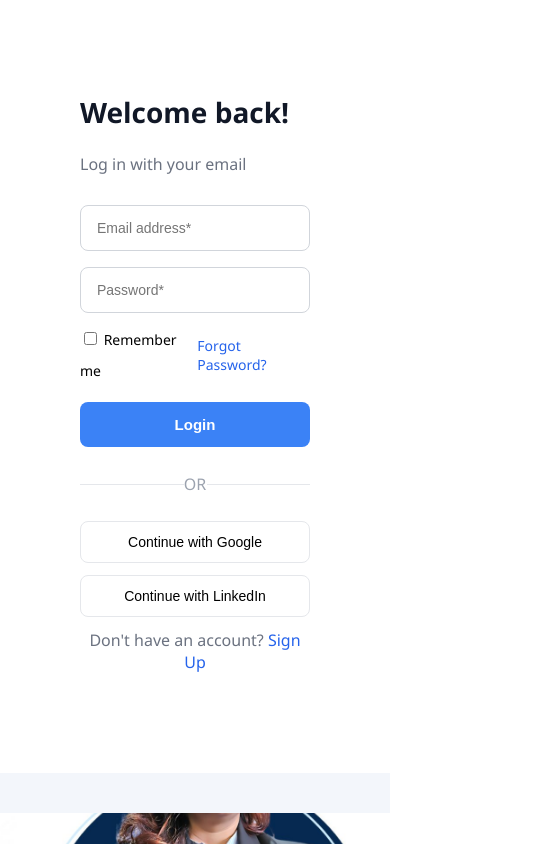
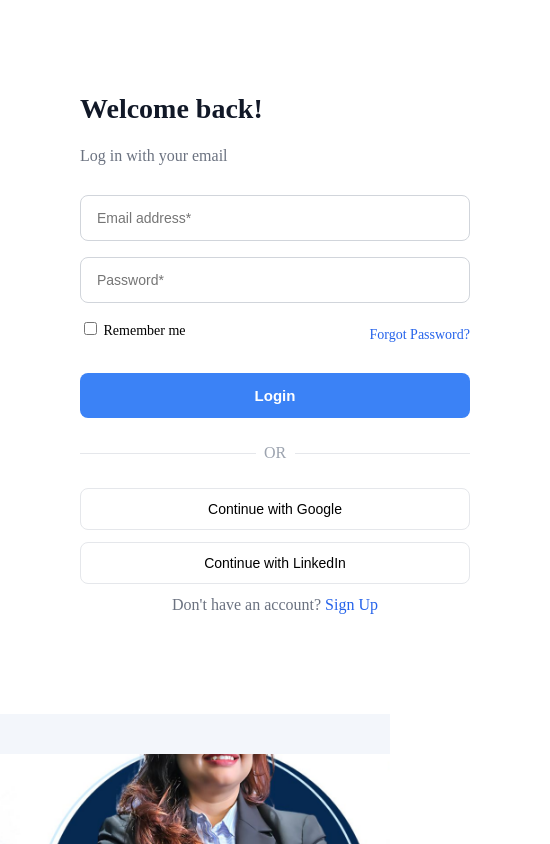
Before and after one commit to jhilik-corpotatesguide/lms, a React (Vite) app: page /dashboard in a window 390 px wide. Shown: the whole page, 550 px wide, since content can reach past the window. Built offline with nearby package versions, Linux system fonts and the light colour scheme.

Commit message:
Creating dashboard

```diff
--- a/src/pages/Dashboard.css
+++ b/src/pages/Dashboard.css
@@ -1,44 +1,38 @@
-/* Reset default browser behavior */
-* {
-  box-sizing: border-box;
+/* ================= DASHBOARD ONLY STYLES ================= */
+
+.dashboard-page {
+  height: 100vh;
 }
 
-/* Clean base styling */
-body {
-  margin: 0;
-  font-family: "Segoe UI", Tahoma, Geneva, Verdana, sans-serif;
-}
-
-/* ================= MAIN CONTAINER ================= */
-.dashboard {
+/* Main layout */
+.dashboard-page .dashboard {
   display: flex;
-  height: 100vh;
+  height: 100%;
   background: #f3f6fb;
 }
 
 /* ================= LEFT PANEL ================= */
-.left-panel {
+
+.dashboard-page .left-panel {
   width: 42%;
-  background: #ffffff;
+  background: white;
   padding: 70px 80px;
   display: flex;
   flex-direction: column;
 }
 
-/* Headings */
-.left-panel h2 {
+.dashboard-page .left-panel h2 {
   font-size: 28px;
   margin-bottom: 6px;
   color: #111827;
 }
 
-.left-panel p {
+.dashboard-page .left-panel p {
   color: #6b7280;
   margin-bottom: 30px;
 }
 
-/* Inputs */
-.left-panel input {
+.dashboard-page .left-panel input {
   padding: 14px 16px;
   border: 1px solid #d1d5db;
   border-radius: 8px;
@@ -46,15 +40,13 @@
   font-size: 14px;
 }
 
-/* Input focus effect */
-.left-panel input:focus {
+.dashboard-page .left-panel input:focus {
   outline: none;
   border-color: #2563eb;
   box-shadow: 0 0 0 3px rgba(37, 99, 235, 0.15);
 }
 
-/* Remember + Forgot row */
-.options {
+.dashboard-page .options {
   display: flex;
   justify-content: space-between;
   align-items: center;
@@ -62,14 +54,12 @@
   margin-bottom: 22px;
 }
 
-/* Blue links */
-.link {
+.dashboard-page .link {
   color: #2563eb;
   cursor: pointer;
 }
 
-/* Login button */
-.login-btn {
+.dashboard-page .login-btn {
   background: #3b82f6;
   color: white;
   border: none;
@@ -81,22 +71,20 @@
   transition: 0.25s;
 }
 
-/* Login hover effect */
-.login-btn:hover {
+.dashboard-page .login-btn:hover {
   background: #2563eb;
   box-shadow: 0 10px 25px rgba(37, 99, 235, 0.35);
 }
 
-/* Divider with lines */
-.divider {
+.dashboard-page .divider {
   text-align: center;
   margin: 26px 0;
   color: #9ca3af;
   position: relative;
 }
 
-.divider::before,
-.divider::after {
+.dashboard-page .divider::before,
+.dashboard-page .divider::after {
   content: "";
   position: absolute;
   top: 50%;
@@ -105,11 +93,10 @@
   background: #e5e7eb;
 }
 
-.divider::before { left: 0; }
-.divider::after { right: 0; }
+.dashboard-page .divider::before { left: 0; }
+.dashboard-page .divider::after { right: 0; }
 
-/* Social buttons */
-.social {
+.dashboard-page .social {
   background: white;
   border: 1px solid #e5e7eb;
   padding: 12px;
@@ -119,27 +106,20 @@
   cursor: pointer;
 }
 
-/* Signup text */
-.signup {
+.dashboard-page .signup {
   margin-top: auto;
   text-align: center;
   color: #6b7280;
 }
 
-.signup span {
+.dashboard-page .signup span {
   color: #2563eb;
   cursor: pointer;
 }
 
 /* ================= RIGHT PANEL ================= */
-.right-panel {
-  width: 58%;
-  position: relative;
-  overflow: hidden;
-}
 
-/* Image fills the entire right side */
-.right-panel {
+.dashboard-page .right-panel {
   width: 58%;
   background-image: url("../assets/image.png");
   background-size: cover;
@@ -148,17 +128,18 @@
 }
 
 /* ================= RESPONSIVE ================= */
+
 @media (max-width: 900px) {
-  .dashboard {
+  .dashboard-page .dashboard {
     flex-direction: column;
   }
 
-  .left-panel,
-  .right-panel {
+  .dashboard-page .left-panel,
+  .dashboard-page .right-panel {
     width: 100%;
   }
 
-  .right-panel {
+  .dashboard-page .right-panel {
     height: 300px;
   }
 }
--- a/src/pages/Dashboard.jsx
+++ b/src/pages/Dashboard.jsx
@@ -1,26 +1,26 @@
-// Import the dashboard styles
+// Import dashboard styles
 import "./Dashboard.css";
 
-// Import the image from assets folder
+// Import the hero image (make sure this file exists in src/assets)
 import hero from "../assets/image.png";
 
 function Dashboard() {
   return (
-    // Main dashboard container
+    // Wrapper to isolate dashboard styles
+    <div className="dashboard-page">
+
+      {/* Main dashboard layout */}
       <div className="dashboard">
 
         {/* ---------------- LEFT SIDE: LOGIN FORM ---------------- */}
         <div className="left-panel">
 
-        {/* Title & subtitle */}
           <h2>Welcome back!</h2>
           <p>Log in with your email</p>
 
-        {/* Input fields */}
           <input type="text" placeholder="Email address*" />
           <input type="password" placeholder="Password*" />
 
-        {/* Remember + Forgot password */}
           <div className="options">
             <label>
               <input type="checkbox" /> Remember me
@@ -28,26 +28,23 @@
             <span className="link">Forgot Password?</span>
           </div>
 
-        {/* Main login button */}
           <button className="login-btn">Login</button>
 
-        {/* Divider */}
           <div className="divider">OR</div>
 
-        {/* Social login buttons */}
           <button className="social">Continue with Google</button>
           <button className="social">Continue with LinkedIn</button>
 
-        {/* Sign up link */}
           <p className="signup">
             Don't have an account? <span>Sign Up</span>
           </p>
+
         </div>
 
         {/* ---------------- RIGHT SIDE: IMAGE ONLY ---------------- */}
         <div className="right-panel"></div>
 
-
+      </div>
     </div>
   );
 }
```
Lines whose indentation alone changed are shown as unchanged.
